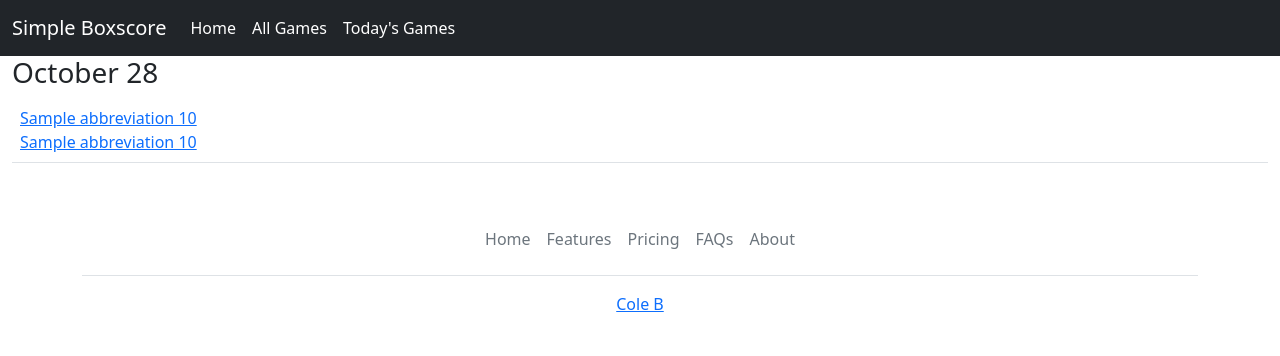
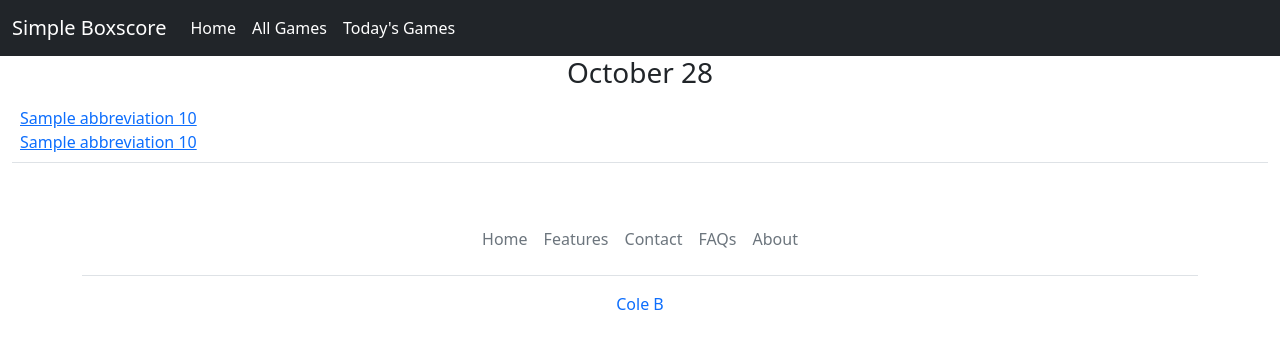
Before and after one commit to ColeB2/NBA-Boxscore, a Django app: page / in a window 1280 px wide. Shown: the top 356 px of the page. Run offline with Django 3.2, Linux system fonts and the light colour scheme; tables that the repository leaves empty hold one stand-in row (values such as "Sample post"); a database or web service that is not in the repository returns one stand-in record (values such as "Sample title"); data that the repository does not hold is empty; some libraries are stand-ins or nearby versions.

Commit message:
footer, homepage, and css changes

```diff
--- a/nbaboxscore/boxscore/templates/boxscore/base.html
+++ b/nbaboxscore/boxscore/templates/boxscore/base.html
@@ -39,14 +39,15 @@
         <div class="container">
             <footer class="py-3 my-4">
                 <ul class="nav justify-content-center border-bottom pb-3 mb-3">
-                    <li class="nav-item"><a href="#" class="nav-link px-2 text-muted">Home</a></li>
+                    <li class="nav-item"><a href="{% url 'game-select' %}" class="nav-link px-2 text-muted">Home</a></li>
                     <li class="nav-item"><a href="#" class="nav-link px-2 text-muted">Features</a></li>
-                    <li class="nav-item"><a href="#" class="nav-link px-2 text-muted">Pricing</a></li>
+                    <li class="nav-item"><a href="#" class="nav-link px-2 text-muted">Contact</a></li>
                     <li class="nav-item"><a href="#" class="nav-link px-2 text-muted">FAQs</a></li>
                     <li class="nav-item"><a href="#" class="nav-link px-2 text-muted">About</a></li>
                 </ul>
-                <p class="text-center text-muted">
-                    <a href="https://coleb.pythonanywhere.com">
+                <p class="text-center text-muted footer-text">
+                    <a class="footer-text"
+                        href="https://coleb.pythonanywhere.com">
                         Cole B
                     </a>
                 </p>
--- a/nbaboxscore/boxscore/templates/boxscore/game_select.html
+++ b/nbaboxscore/boxscore/templates/boxscore/game_select.html
@@ -5,7 +5,7 @@
 {% block page_content %}
 <!--Game Scores-->
 {% if scores.items is not None %}
-<h3>{{scores.G1.DATE}}</h3>
+<h3 class="text-center">{{scores.G1.DATE}}</h3>
 {% endif %}
 
 <!--Game Scores Results Table-->
--- a/nbaboxscore/static/css/main.css
+++ b/nbaboxscore/static/css/main.css
@@ -23,3 +23,8 @@ td, th {
     white-space: nowrap;
     overflow: hidden;
 }
+
+
+.footer-text {
+    text-decoration: none;
+}
```
